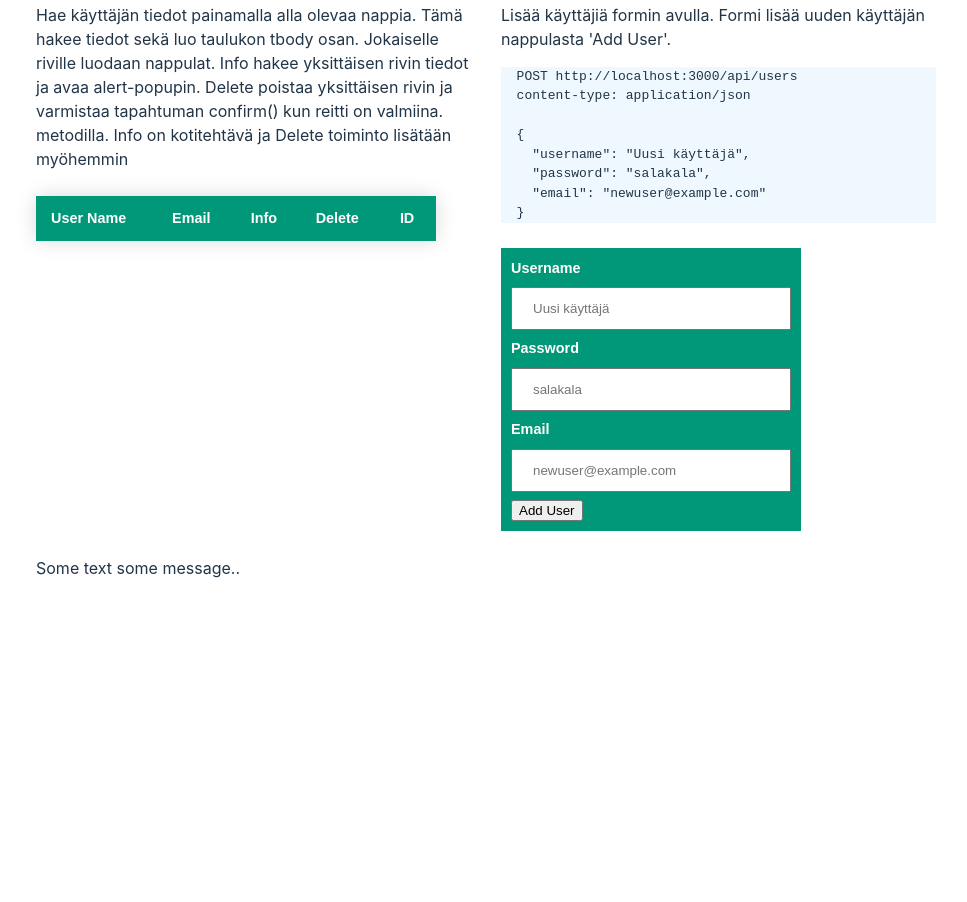
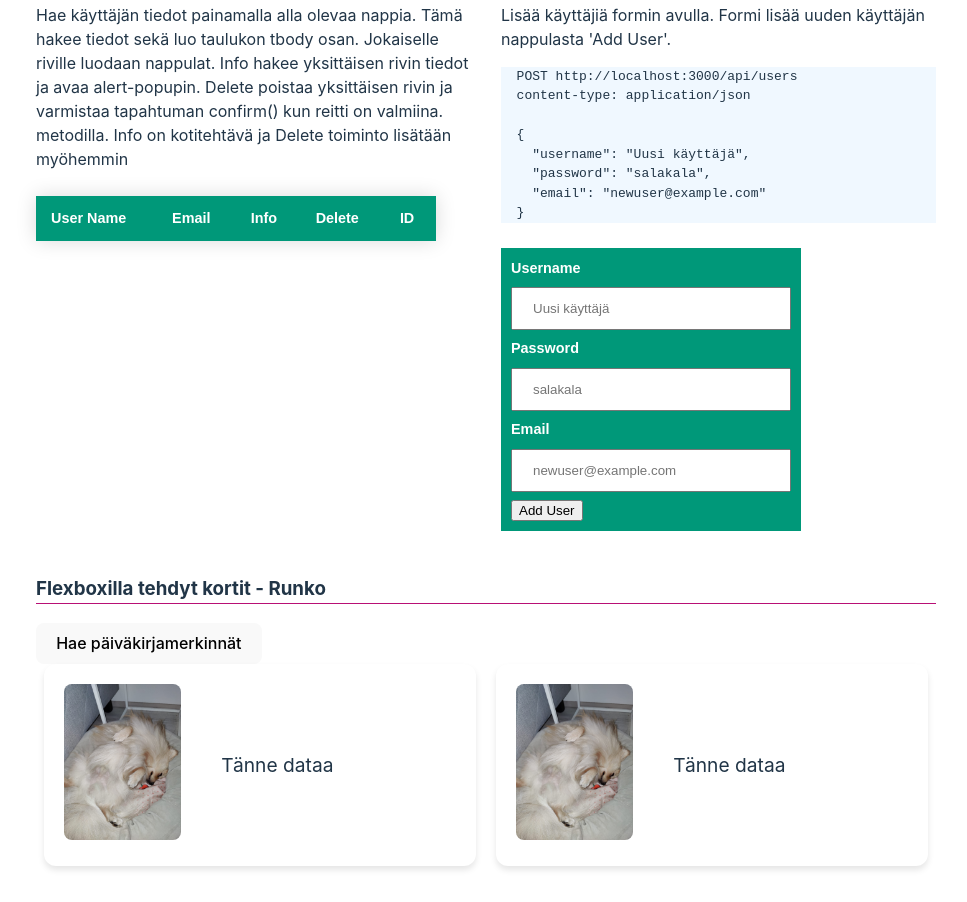
Before and after one commit to Jespesa/viteprojekti, a website built with Vite: page src/pages/apitest.html in a window 1280 px wide. Shown: the part 719-1621 px from the top of the page, without its empty margins (154-1121 px from the left). Before the commit the page ends 1315 px from the top, so only its background shows below. Built offline with nearby package versions, Linux system fonts and the light colour scheme.

Commit message:
flexbox toimii, datan haku toimii tietokannasta

```diff
--- a/src/css/style.css
+++ b/src/css/style.css
@@ -2,11 +2,6 @@
   font-family: Inter, system-ui, Avenir, Helvetica, Arial, sans-serif;
   line-height: 1.5;
   font-weight: 400;
-
-  /* color-scheme: light dark;
-  color: rgba(255, 255, 255, 0.87);
-  background-color: #242424; */
-
   font-synthesis: none;
   text-rendering: optimizeLegibility;
   -webkit-font-smoothing: antialiased;
@@ -62,13 +57,14 @@ button {
   font-size: 1em;
   font-weight: 500;
   font-family: inherit;
-  /* background-color: #1a1a1a; */
   cursor: pointer;
   transition: border-color 0.25s;
 }
+
 button:hover {
   border-color: #646cff;
 }
+
 button:focus,
 button:focus-visible {
   outline: 4px auto -webkit-focus-ring-color;
@@ -117,7 +113,7 @@ button.del {
 
 .styled-table th,
 .styled-table td {
-    padding: 12px 15px;
+  padding: 12px 15px;
 }
 
 .styled-table tbody tr {
@@ -131,6 +127,7 @@ button.del {
 .styled-table tbody tr:last-of-type {
   border-bottom: 2px solid #009879;
 }
+
 .styled-table tbody tr.active-row {
   font-weight: bold;
   color: #009879;
@@ -231,3 +228,53 @@ dialog::backdrop {
 .dialog-buttons .close-btn:hover {
   background-color: #d32f2f;
 }
+
+/* Flexboxilla tehdyt kortit */
+.card-area {
+  display: flex;
+  gap: 20px;
+  justify-content: center;
+  flex-wrap: wrap;
+}
+
+.card {
+  display: flex;
+  justify-content: space-between;
+  width: 48%; /* Kortit vierekkäin */
+  max-width: 1200px;
+  margin-bottom: 20px;
+  box-shadow: 0 4px 6px rgba(0, 0, 0, 0.1);
+  border-radius: 12px;
+  background-color: #fff;
+  overflow: hidden;
+}
+
+.card-img {
+  flex: 1;
+  padding: 20px;
+}
+
+.card-img img {
+  width: 100%; /* Suurempi kuva */
+  height: auto;
+  border-radius: 8px;
+}
+
+.card-diary {
+  flex: 2;
+  padding: 20px;
+  display: flex;
+  flex-direction: column;
+  justify-content: center;
+}
+
+.card-diary p {
+  font-size: 1.2em;
+  line-height: 1.5;
+}
+
+@media screen and (max-width: 800px) {
+  .card {
+    width: 100%; /* Pienentää korttien leveyttä mobiilissa */
+  }
+}
--- a/src/js/user.js
+++ b/src/js/user.js
@@ -7,6 +7,44 @@ const closeButton = dialog.querySelector('button');
 closeButton.addEventListener('click', () => {
     dialog.close();
 });
+
+// Haetaan päiväkirjamerkinnät
+const getDiaryEntries = async () => {
+    const url = 'http://localhost:3000/api/diaryentries';  // Korvaa omalla endpointillasi
+    const diaryEntries = await fetchData(url);
+
+    if (diaryEntries.error) {
+        console.error('Virhe fetch-haussa:', diaryEntries.error);
+        return;
+    }
+
+    console.log(diaryEntries);
+
+    const cardArea = document.querySelector('.card-area');
+    cardArea.innerHTML = '';  // Tyhjennetään korttialue ennen uusien merkintöjen näyttämistä
+
+    diaryEntries.forEach((entry) => {
+        const card = document.createElement('div');
+        card.classList.add('card');
+
+        card.innerHTML = `
+            <div class="card-img">
+                <img src="/src/img/lilonukkuu.jpg" alt="Diary Entry Image" />
+            </div>
+            <div class="card-diary">
+                <p><strong>Mood:</strong> ${entry.mood}</p>
+                <p><strong>Weight:</strong> ${entry.weight} kg</p>
+                <p><strong>Sleep:</strong> ${entry.sleep_hours} hours</p>
+                <p><strong>Notes:</strong> ${entry.notes}</p>
+            </div>
+        `;
+
+        cardArea.appendChild(card);
+    });
+};
+
+// Hae päiväkirjamerkinnät -nappulan tapahtumakuuntelija
+document.querySelector('.get_diary_entries').addEventListener('click', getDiaryEntries);
 
 // Haetaan käyttäjät ja täytetään taulukko
 const getUsers = async () => {
--- a/src/pages/apitest.html
+++ b/src/pages/apitest.html
@@ -39,7 +39,6 @@
             <td><button class="del">Delete</button></td>
             <td>1</td>
           </tr>
-          <!--  <tr class="active-row"> -->
           <tr>
             <td>Melissa</td>
             <td>melissa@google.com</td>
@@ -80,9 +79,6 @@
               </tr>
             </thead>
             <tbody class="tbody">
-              <!-- tänne haetaan kaikki käyttäjät -->
-              <!-- # Get all users -->
-              <!-- GET http://127.0.0.1:3000/api/users -->
             </tbody>
           </table>
         </div>
@@ -94,9 +90,6 @@
             nappulasta 'Add User'.
           </p>
 
-          <!-- https://www.w3schools.com/css/css_form.asp -->
-          <!-- https://www.w3schools.com/css/tryit.asp?filename=trycss_form_padding -->
-
           <pre style="overflow: auto">
   POST http://localhost:3000/api/users
   content-type: application/json
@@ -105,8 +98,7 @@
     "username": "Uusi käyttäjä",
     "password": "salakala",
     "email": "newuser@example.com"
-  }</pre
-          >
+  }</pre>
 
           <form class="addform">
             <label for="username">Username</label>
@@ -114,33 +106,55 @@
               id="username"
               type="text"
               name="username"
-              placeholder="Uusi käyttäjä"
-            />
+              placeholder="Uusi käyttäjä" />
             <label for="password">Password</label>
             <input
               id="password"
               type="password"
               name="password"
-              placeholder="salakala"
-            />
+              placeholder="salakala" />
             <label for="password">Email</label>
             <input
               id="email"
               type="email"
               name="email"
-              placeholder="newuser@example.com"
-            />
+              placeholder="newuser@example.com" />
             <input
               name="submit"
               type="submit"
               value="Add User"
-              class="formpost"
-            />
+              class="formpost" />
           </form>
         </div>
       </div>
 
-      <!-- User info dialog -->
+      <h3>Flexboxilla tehdyt kortit - Runko</h3>
+
+      <!-- Lisää nappi päiväkirjamerkintöjen hakemiseen -->
+      <button class="get_diary_entries">Hae päiväkirjamerkinnät</button>
+
+      <!-- kortit sisältävä flex parent -->
+      <section class="card-area">
+        <!-- Tässä tulevat dynaamisesti lisätyt kortit -->
+        <div class="card">
+          <div class="card-img">
+            <img src="/src/img/lilonukkuu.jpg" alt="Lilo sleeping" />
+          </div>
+          <div class="card-diary">
+            <p>Tänne dataa</p>
+          </div>
+        </div>
+
+        <div class="card">
+          <div class="card-img">
+            <img src="/src/img/lilonukkuu.jpg" alt="Lilo sleeping" />
+          </div>
+          <div class="card-diary">
+            <p>Tänne dataa</p>
+          </div>
+        </div>
+      </section>
+
       <dialog class="info_dialog">
         <div class="dialog-content">
           <h2>Käyttäjätiedot</h2>
@@ -154,9 +168,6 @@
         </div>
       </dialog>
 
-
-      <!-- The actual snackbar -->
-      <div id="snackbar">Some text some message..</div>
     </main>
 
     <script type="module" src="/src/js/main.js"></script>
```
Also changed, not shown: src/img/lilonukkuu.jpg (added). Lines whose indentation alone changed are shown as unchanged.
